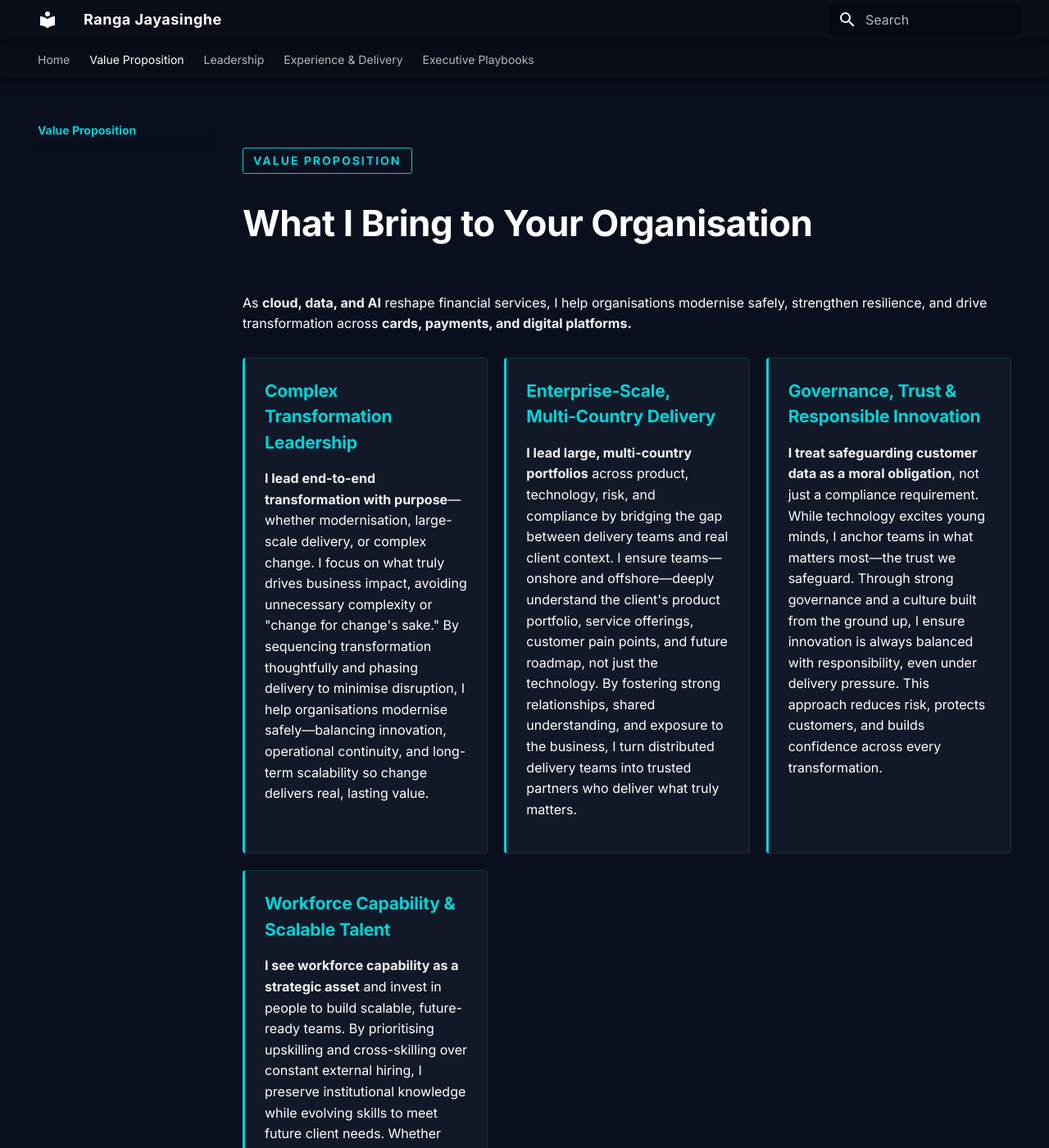
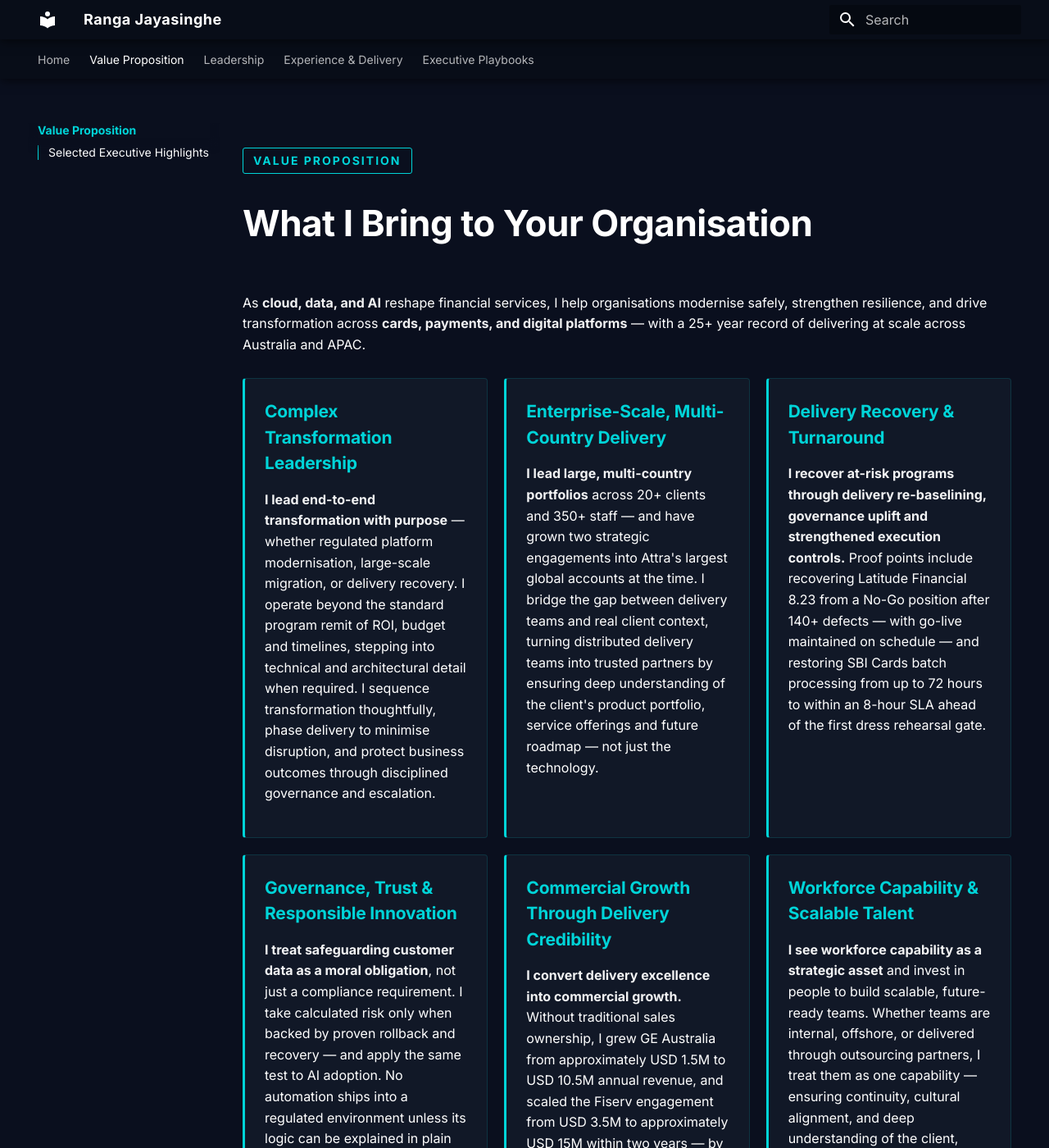
Before and after one commit to praveen333j-svg/RJ-portfolio, an MkDocs documentation site: the page built from docs/value-proposition.md, in a window 1280 px wide and 1400 px high. Shown: the whole window at 82% size. Built offline with MkDocs 1.6.1 and Material for MkDocs 9.7.7, drawn with Linux system fonts in a browser that asks for light colours; some of the changed text lies outside the part shown.

Commit message:
Update value-proposition.md: sync with latest CV - add delivery recovery highlights, commercial growth, exec highlights
Expanded on leadership roles and achievements in transformation, delivery recovery, and workforce capability. Added details on regulatory compliance and commercial growth through delivery credibility.

```diff
--- a/docs/value-proposition.md
+++ b/docs/value-proposition.md
@@ -2,25 +2,56 @@
 
 # What I Bring to Your Organisation
 
-As **cloud, data, and AI** reshape financial services, I help organisations modernise safely, strengthen resilience, and drive transformation across **cards, payments, and digital platforms.**
+As **cloud, data, and AI** reshape financial services, I help organisations modernise safely, strengthen resilience, and drive transformation across **cards, payments, and digital platforms** — with a 25+ year record of delivering at scale across Australia and APAC.
 
 <div class="card-grid">
-  <div class="card">
-    <h3>Complex Transformation Leadership</h3>
-    <p><strong>I lead end-to-end transformation with purpose</strong>—whether modernisation, large-scale delivery, or complex change. I focus on what truly drives business impact, avoiding unnecessary complexity or "change for change's sake." By sequencing transformation thoughtfully and phasing delivery to minimise disruption, I help organisations modernise safely—balancing innovation, operational continuity, and long-term scalability so change delivers real, lasting value.</p>
-  </div>
-  <div class="card">
-    <h3>Enterprise‑Scale, Multi‑Country Delivery</h3>
-    <p><strong>I lead large, multi-country portfolios</strong> across product, technology, risk, and compliance by bridging the gap between delivery teams and real client context. I ensure teams—onshore and offshore—deeply understand the client's product portfolio, service offerings, customer pain points, and future roadmap, not just the technology. By fostering strong relationships, shared understanding, and exposure to the business, I turn distributed delivery teams into trusted partners who deliver what truly matters.</p>
-  </div>
-  <div class="card">
-    <h3>Governance, Trust & Responsible Innovation</h3>
-    <p><strong>I treat safeguarding customer data as a moral obligation</strong>, not just a compliance requirement. While technology excites young minds, I anchor teams in what matters most—the trust we safeguard. Through strong governance and a culture built from the ground up, I ensure innovation is always balanced with responsibility, even under delivery pressure. This approach reduces risk, protects customers, and builds confidence across every transformation.</p>
-  </div>
-  <div class="card">
-    <h3>Workforce Capability & Scalable Talent</h3>
-    <p><strong>I see workforce capability as a strategic asset</strong> and invest in people to build scalable, future-ready teams. By prioritising upskilling and cross-skilling over constant external hiring, I preserve institutional knowledge while evolving skills to meet future client needs. Whether teams are internal, offshore, or delivered through outsourcing partners, I treat them as one capability—ensuring continuity, cultural alignment, and deep understanding of the client, products, and services. This creates resilience, loyalty, and long-term delivery strength.</p>
-  </div>
+<div class="card">
+<h3>Complex Transformation Leadership</h3>
+<p><strong>I lead end-to-end transformation with purpose</strong> — whether regulated platform modernisation, large-scale migration, or delivery recovery. I operate beyond the standard program remit of ROI, budget and timelines, stepping into technical and architectural detail when required. I sequence transformation thoughtfully, phase delivery to minimise disruption, and protect business outcomes through disciplined governance and escalation.</p>
+</div>
+<div class="card">
+<h3>Enterprise-Scale, Multi-Country Delivery</h3>
+<p><strong>I lead large, multi-country portfolios</strong> across 20+ clients and 350+ staff — and have grown two strategic engagements into Attra's largest global accounts at the time. I bridge the gap between delivery teams and real client context, turning distributed delivery teams into trusted partners by ensuring deep understanding of the client's product portfolio, service offerings and future roadmap — not just the technology.</p>
+</div>
+<div class="card">
+<h3>Delivery Recovery & Turnaround</h3>
+<p><strong>I recover at-risk programs through delivery re-baselining, governance uplift and strengthened execution controls.</strong> Proof points include recovering Latitude Financial 8.23 from a No-Go position after 140+ defects — with go-live maintained on schedule — and restoring SBI Cards batch processing from up to 72 hours to within an 8-hour SLA ahead of the first dress rehearsal gate.</p>
+</div>
+<div class="card">
+<h3>Governance, Trust & Responsible Innovation</h3>
+<p><strong>I treat safeguarding customer data as a moral obligation</strong>, not just a compliance requirement. I take calculated risk only when backed by proven rollback and recovery — and apply the same test to AI adoption. No automation ships into a regulated environment unless its logic can be explained in plain language. This approach reduces risk, protects customers, and builds confidence across every transformation.</p>
+</div>
+<div class="card">
+<h3>Commercial Growth Through Delivery Credibility</h3>
+<p><strong>I convert delivery excellence into commercial growth.</strong> Without traditional sales ownership, I grew GE Australia from approximately USD 1.5M to USD 10.5M annual revenue, and scaled the Fiserv engagement from USD 3.5M to approximately USD 15M within two years — by building trusted relationships with senior stakeholders, anticipating demand ahead of formal RFP cycles, and establishing the capability needed before competitors had mobilised.</p>
+</div>
+<div class="card">
+<h3>Workforce Capability & Scalable Talent</h3>
+<p><strong>I see workforce capability as a strategic asset</strong> and invest in people to build scalable, future-ready teams. Whether teams are internal, offshore, or delivered through outsourcing partners, I treat them as one capability — ensuring continuity, cultural alignment, and deep understanding of the client, products, and services. This creates resilience, loyalty, and long-term delivery strength.</p>
+</div>
+</div>
+
+---
+
+## Selected Executive Highlights
+
+<div class="card-grid">
+<div class="card">
+<h3>Delivery Recovery</h3>
+<p>Recovered Latitude Financial 8.23 from a No-Go position after 140+ defects, with DR1 closing at three remaining defects and go-live maintained on schedule. Restored SBI Cards batch processing from up to 72 hours to within an 8-hour SLA ahead of the first dress rehearsal gate.</p>
+</div>
+<div class="card">
+<h3>Regulatory Compliance</h3>
+<p>Eliminated 15% regulatory penalty exposure on a non-compliant insurance platform through four targeted release cycles, lifting compliance posture under active scrutiny. Delivered 18+ Visa and Mastercard scheme compliance releases with zero production defects across the final 12 programs.</p>
+</div>
+<div class="card">
+<h3>Portfolio Growth</h3>
+<p>Grew Fiserv portfolio from USD 3.5M to approximately USD 15M while scaling delivery across a 300+ global team. Scaled GE Capital account 600% from USD 1.5M to USD 10.5M. Cut issue-resolution lead time from 4.5 days to 2 days while directing a USD 6M+ delivery portfolio.</p>
+</div>
+<div class="card">
+<h3>Large-Scale Migration</h3>
+<p>Delivered the 19.2M+ SBI Cards account migration with zero downtime and zero customer disruption — directing cutover readiness, multi-vendor execution, FMEA risk controls and executive approvals under intense regulatory scrutiny.</p>
+</div>
 </div>
 
 ---
```
